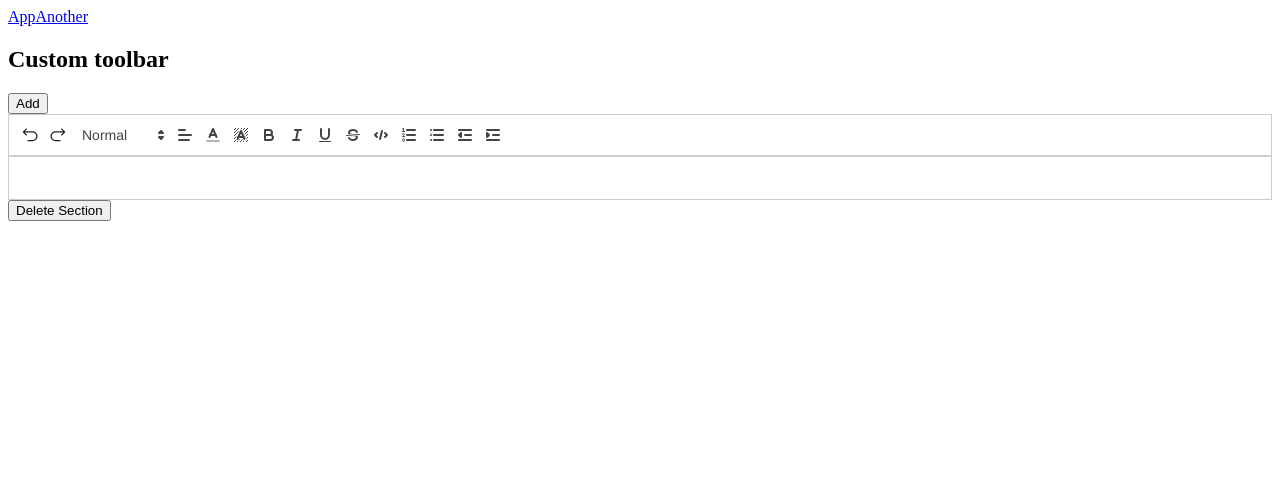
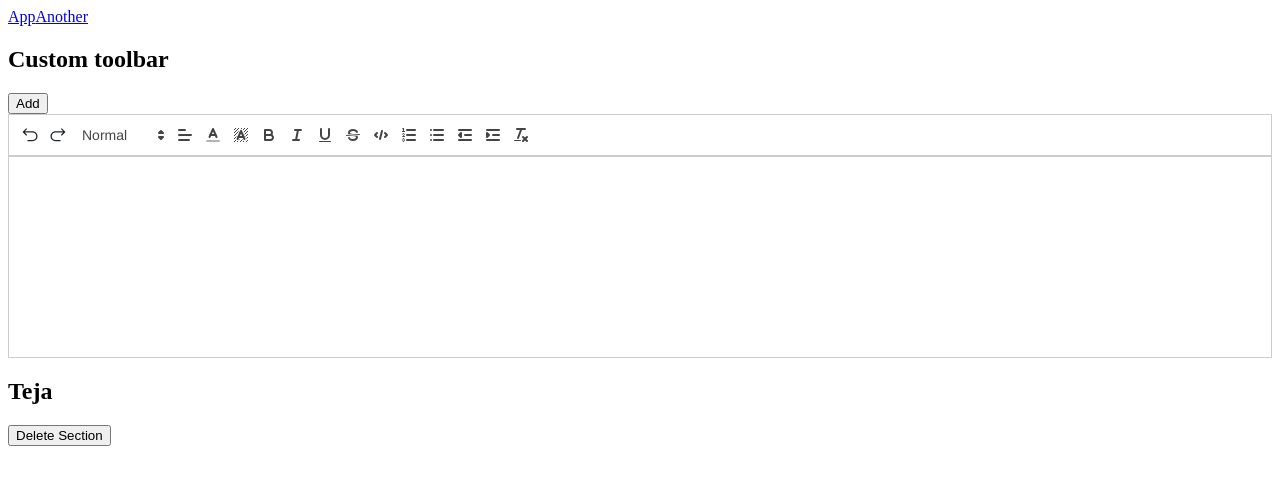
Before and after one commit to teja463/react, a React (Create React App) app in the folder ag-grid/: page /app in a window 1280 px wide. Shown: the top 484 px of the page. Built offline with nearby package versions, Linux system fonts and the light colour scheme.

Commit message:
added clean button

```diff
--- a/ag-grid/src/EditroWithCustomToolbar.js
+++ b/ag-grid/src/EditroWithCustomToolbar.js
@@ -62,6 +62,7 @@ const CustomToolbar = (props) => (
       <button className="ql-list" value="bullet" />
       <button className="ql-indent" value="-1" />
       <button className="ql-indent" value="+1" />
+      <button className="ql-clean" />
     </span>
   </div>
 );
@@ -89,7 +90,9 @@ export default function Editor(props) {
         onChange={setValue}
         modules={modulesRef.current}
         theme={"snow"}
+        className='myeditor'
       />
+      <h2>Teja</h2>
       <button onClick={() => props.deleteEditor(props.eid)}>
         Delete Section
       </button>
```
